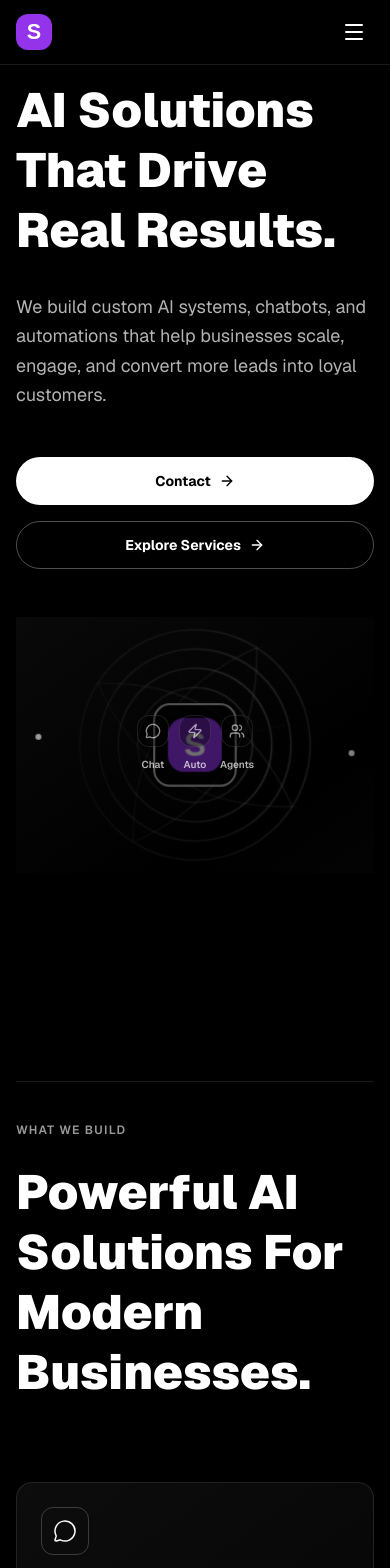
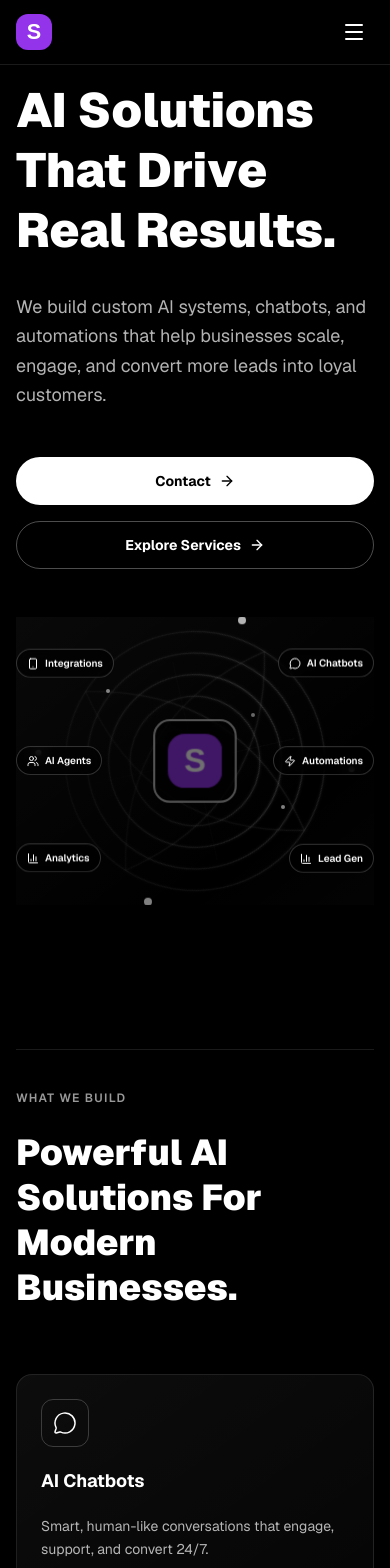
Before and after one commit to seekehr/GetAIMade, a Next.js app: page / in a window 390 px wide. Shown: the top 1568 px of the page. Built offline with nearby package versions, Linux system fonts and the light colour scheme.

Commit message:
v1 (fix mobile bugs

```diff
--- a/components/hero.tsx
+++ b/components/hero.tsx
@@ -40,7 +40,7 @@ export default function Hero({ onContact }: Props) {
           </div>
 
           {/* Right Column - 3D Mesh Visualization with Floating Badges */}
-          <div className="relative h-64 sm:h-96 lg:h-auto lg:min-h-[600px] flex items-center justify-center overflow-hidden">
+          <div className="relative h-72 sm:h-96 lg:h-auto lg:min-h-[600px] flex items-center justify-center overflow-hidden">
             {/* Animated background gradient */}
             <div className="absolute inset-0 bg-gradient-to-br from-white/5 via-transparent to-white/5 animate-gradient-shift pointer-events-none"></div>
 
@@ -97,52 +97,52 @@ export default function Hero({ onContact }: Props) {
             </div>
 
             {/* Floating AI Service Badges - Positioned Around Mesh */}
-            <div className="absolute inset-0 pointer-events-none hidden lg:block">
+            <div className="absolute inset-0 pointer-events-none">
               {/* AI Chatbots - Top Right */}
-              <div className="absolute top-12 right-0 animate-float float-delay-1 animate-fade-in-right" style={{animationDelay: '0.3s'}}>
-                <div className="flex items-center gap-2 px-4 py-2 rounded-xl border border-white/20 bg-black/60 backdrop-blur-sm hover:border-white/40 transition-all">
-                  <MessageCircle className="w-4 h-4 text-white" />
-                  <span className="text-xs font-semibold text-white whitespace-nowrap">AI Chatbots</span>
+              <div className="absolute top-8 sm:top-12 right-0 animate-float float-delay-1 animate-fade-in-right" style={{animationDelay: '0.3s'}}>
+                <div className="flex items-center gap-1.5 sm:gap-2 px-2.5 py-1.5 sm:px-4 sm:py-2 rounded-xl border border-white/20 bg-black/60 backdrop-blur-sm hover:border-white/40 transition-all">
+                  <MessageCircle className="w-3 h-3 sm:w-4 sm:h-4 text-white shrink-0" />
+                  <span className="text-[10px] sm:text-xs font-semibold text-white whitespace-nowrap">AI Chatbots</span>
                 </div>
               </div>
 
-              {/* Automations - Right */}
+              {/* Automations - Right Center */}
               <div className="absolute top-1/2 right-0 -translate-y-1/2 animate-float float-delay-2 animate-fade-in-right" style={{animationDelay: '0.4s'}}>
-                <div className="flex items-center gap-2 px-4 py-2 rounded-xl border border-white/20 bg-black/60 backdrop-blur-sm hover:border-white/40 transition-all">
-                  <Zap className="w-4 h-4 text-white" />
-                  <span className="text-xs font-semibold text-white whitespace-nowrap">Automations</span>
+                <div className="flex items-center gap-1.5 sm:gap-2 px-2.5 py-1.5 sm:px-4 sm:py-2 rounded-xl border border-white/20 bg-black/60 backdrop-blur-sm hover:border-white/40 transition-all">
+                  <Zap className="w-3 h-3 sm:w-4 sm:h-4 text-white shrink-0" />
+                  <span className="text-[10px] sm:text-xs font-semibold text-white whitespace-nowrap">Automations</span>
                 </div>
               </div>
 
               {/* Lead Generation - Bottom Right */}
-              <div className="absolute bottom-12 right-0 animate-float float-delay-3 animate-fade-in-right" style={{animationDelay: '0.5s'}}>
-                <div className="flex items-center gap-2 px-4 py-2 rounded-xl border border-white/20 bg-black/60 backdrop-blur-sm hover:border-white/40 transition-all">
-                  <BarChart3 className="w-4 h-4 text-white" />
-                  <span className="text-xs font-semibold text-white whitespace-nowrap">Lead Gen</span>
+              <div className="absolute bottom-8 sm:bottom-12 right-0 animate-float float-delay-3 animate-fade-in-right" style={{animationDelay: '0.5s'}}>
+                <div className="flex items-center gap-1.5 sm:gap-2 px-2.5 py-1.5 sm:px-4 sm:py-2 rounded-xl border border-white/20 bg-black/60 backdrop-blur-sm hover:border-white/40 transition-all">
+                  <BarChart3 className="w-3 h-3 sm:w-4 sm:h-4 text-white shrink-0" />
+                  <span className="text-[10px] sm:text-xs font-semibold text-white whitespace-nowrap">Lead Gen</span>
                 </div>
               </div>
 
-              {/* AI Agents - Left */}
-              <div className="absolute top-1/3 left-0 animate-float float-delay-2 animate-fade-in-left" style={{animationDelay: '0.35s'}}>
-                <div className="flex items-center gap-2 px-4 py-2 rounded-xl border border-white/20 bg-black/60 backdrop-blur-sm hover:border-white/40 transition-all">
-                  <Users className="w-4 h-4 text-white" />
-                  <span className="text-xs font-semibold text-white whitespace-nowrap">AI Agents</span>
+              {/* Integrations - Top Left */}
+              <div className="absolute top-8 sm:top-20 left-0 sm:left-12 animate-float float-delay-3 animate-fade-in-left" style={{animationDelay: '0.45s'}}>
+                <div className="flex items-center gap-1.5 sm:gap-2 px-2.5 py-1.5 sm:px-4 sm:py-2 rounded-xl border border-white/20 bg-black/60 backdrop-blur-sm hover:border-white/40 transition-all">
+                  <Smartphone className="w-3 h-3 sm:w-4 sm:h-4 text-white shrink-0" />
+                  <span className="text-[10px] sm:text-xs font-semibold text-white whitespace-nowrap">Integrations</span>
+                </div>
+              </div>
+
+              {/* AI Agents - Left Center */}
+              <div className="absolute top-1/2 left-0 -translate-y-1/2 animate-float float-delay-2 animate-fade-in-left" style={{animationDelay: '0.35s'}}>
+                <div className="flex items-center gap-1.5 sm:gap-2 px-2.5 py-1.5 sm:px-4 sm:py-2 rounded-xl border border-white/20 bg-black/60 backdrop-blur-sm hover:border-white/40 transition-all">
+                  <Users className="w-3 h-3 sm:w-4 sm:h-4 text-white shrink-0" />
+                  <span className="text-[10px] sm:text-xs font-semibold text-white whitespace-nowrap">AI Agents</span>
                 </div>
               </div>
 
               {/* Analytics - Bottom Left */}
-              <div className="absolute bottom-20 left-0 animate-float float-delay-1 animate-fade-in-left" style={{animationDelay: '0.25s'}}>
-                <div className="flex items-center gap-2 px-4 py-2 rounded-xl border border-white/20 bg-black/60 backdrop-blur-sm hover:border-white/40 transition-all">
-                  <BarChart3 className="w-4 h-4 text-white" />
-                  <span className="text-xs font-semibold text-white whitespace-nowrap">Analytics</span>
-                </div>
-              </div>
-
-              {/* Integrations - Top Left */}
-              <div className="absolute top-20 left-12 animate-float float-delay-3 animate-fade-in-left" style={{animationDelay: '0.45s'}}>
-                <div className="flex items-center gap-2 px-4 py-2 rounded-xl border border-white/20 bg-black/60 backdrop-blur-sm hover:border-white/40 transition-all">
-                  <Smartphone className="w-4 h-4 text-white" />
-                  <span className="text-xs font-semibold text-white whitespace-nowrap">Integrations</span>
+              <div className="absolute bottom-8 sm:bottom-20 left-0 animate-float float-delay-1 animate-fade-in-left" style={{animationDelay: '0.25s'}}>
+                <div className="flex items-center gap-1.5 sm:gap-2 px-2.5 py-1.5 sm:px-4 sm:py-2 rounded-xl border border-white/20 bg-black/60 backdrop-blur-sm hover:border-white/40 transition-all">
+                  <BarChart3 className="w-3 h-3 sm:w-4 sm:h-4 text-white shrink-0" />
+                  <span className="text-[10px] sm:text-xs font-semibold text-white whitespace-nowrap">Analytics</span>
                 </div>
               </div>
 
@@ -152,29 +152,6 @@ export default function Hero({ onContact }: Props) {
               <div className="absolute bottom-1/3 right-1/4 w-1 h-1 bg-white rounded-full opacity-50 animate-pulse delay-500"></div>
             </div>
 
-            {/* Mobile badges - simplified layout */}
-            <div className="lg:hidden absolute inset-0 flex items-center justify-center pointer-events-none">
-              <div className="grid grid-cols-3 gap-2 text-center">
-                <div className="animate-fade-in-up" style={{animationDelay: '0.3s'}}>
-                  <div className="w-8 h-8 rounded-lg border border-white/20 bg-black/60 flex items-center justify-center mx-auto mb-1 animate-pulse">
-                    <MessageCircle className="w-4 h-4 text-white" />
-                  </div>
-                  <span className="text-[10px] text-white/70 font-semibold">Chat</span>
-                </div>
-                <div className="animate-fade-in-up" style={{animationDelay: '0.4s'}}>
-                  <div className="w-8 h-8 rounded-lg border border-white/20 bg-black/60 flex items-center justify-center mx-auto mb-1 animate-pulse">
-                    <Zap className="w-4 h-4 text-white" />
-                  </div>
-                  <span className="text-[10px] text-white/70 font-semibold">Auto</span>
-                </div>
-                <div className="animate-fade-in-up" style={{animationDelay: '0.5s'}}>
-                  <div className="w-8 h-8 rounded-lg border border-white/20 bg-black/60 flex items-center justify-center mx-auto mb-1 animate-pulse">
-                    <Users className="w-4 h-4 text-white" />
-                  </div>
-                  <span className="text-[10px] text-white/70 font-semibold">Agents</span>
-                </div>
-              </div>
-            </div>
           </div>
         </div>
       </div>
--- a/components/services.tsx
+++ b/components/services.tsx
@@ -1,6 +1,5 @@
 'use client';
 
-import { useRef, useState, useEffect } from 'react';
 import { MessageCircle, Share2, Smartphone, Users, Gauge, Globe, BarChart3, Zap } from 'lucide-react';
 
 const services = [
@@ -47,58 +46,25 @@ const services = [
 ];
 
 export default function Services() {
-  const [visibleCards, setVisibleCards] = useState<number[]>([]);
-  const cardsRef = useRef<(HTMLDivElement | null)[]>([]);
-
-  useEffect(() => {
-    const observers = services.map((_, idx) => {
-      const observer = new IntersectionObserver(
-        ([entry]) => {
-          if (entry.isIntersecting) {
-            setVisibleCards((prev) => [...prev, idx]);
-          }
-        },
-        { threshold: 0.1, rootMargin: '0px 0px -50px 0px' }
-      );
-
-      if (cardsRef.current[idx]) {
-        observer.observe(cardsRef.current[idx]!);
-      }
-
-      return observer;
-    });
-
-    return () => observers.forEach((obs) => obs.disconnect());
-  }, []);
-
   return (
-    <section id="features" className="py-32 px-4 sm:px-6 lg:px-8 relative bg-black">
+    <section id="features" className="py-16 sm:py-24 lg:py-32 px-4 sm:px-6 lg:px-8 relative bg-black">
       <div className="max-w-7xl mx-auto">
-        {/* Section Header with scroll animation */}
-        <div className="space-y-6 mb-20 border-t border-white/10 pt-10">
-          <p className="text-xs font-semibold text-white/60 uppercase tracking-widest animate-fade-in-up">WHAT WE BUILD</p>
-          <h2 className="text-5xl sm:text-6xl font-black text-white leading-tight animate-fade-in-up" style={{ animationDelay: '0.05s' }}>
+        {/* Section Header */}
+        <div className="space-y-6 mb-16 border-t border-white/10 pt-10">
+          <p className="text-xs font-semibold text-white/60 uppercase tracking-widest">WHAT WE BUILD</p>
+          <h2 className="text-4xl sm:text-5xl lg:text-6xl font-black text-white leading-tight">
             Powerful AI Solutions For Modern Businesses.
           </h2>
         </div>
 
-        {/* Services Grid - 4 columns */}
-        <div className="grid grid-cols-1 md:grid-cols-2 lg:grid-cols-4 gap-6">
+        {/* Services Grid */}
+        <div className="grid grid-cols-1 sm:grid-cols-2 lg:grid-cols-4 gap-6">
           {services.map((service, idx) => {
             const Icon = service.icon;
-            const isVisible = visibleCards.includes(idx);
             return (
               <div
                 key={idx}
-                ref={(el) => {
-                  cardsRef.current[idx] = el;
-                }}
-                className={`group bg-gradient-to-br from-white/5 to-white/[0.02] border border-white/10 hover:border-white/30 rounded-xl transition-all duration-500 hover:shadow-lg hover:shadow-white/20 hover:scale-105 p-6 sm:p-8 ${
-                  isVisible ? 'animate-fade-in-up' : 'opacity-0'
-                }`}
-                style={{
-                  animationDelay: isVisible ? `${idx * 0.08}s` : '0s',
-                }}
+                className="group bg-gradient-to-br from-white/5 to-white/[0.02] border border-white/10 hover:border-white/30 rounded-xl transition-all duration-500 hover:shadow-lg hover:shadow-white/20 hover:scale-105 p-6 sm:p-8"
               >
                 <div className="space-y-5 relative">
                   {/* Glow background on hover */}
```
